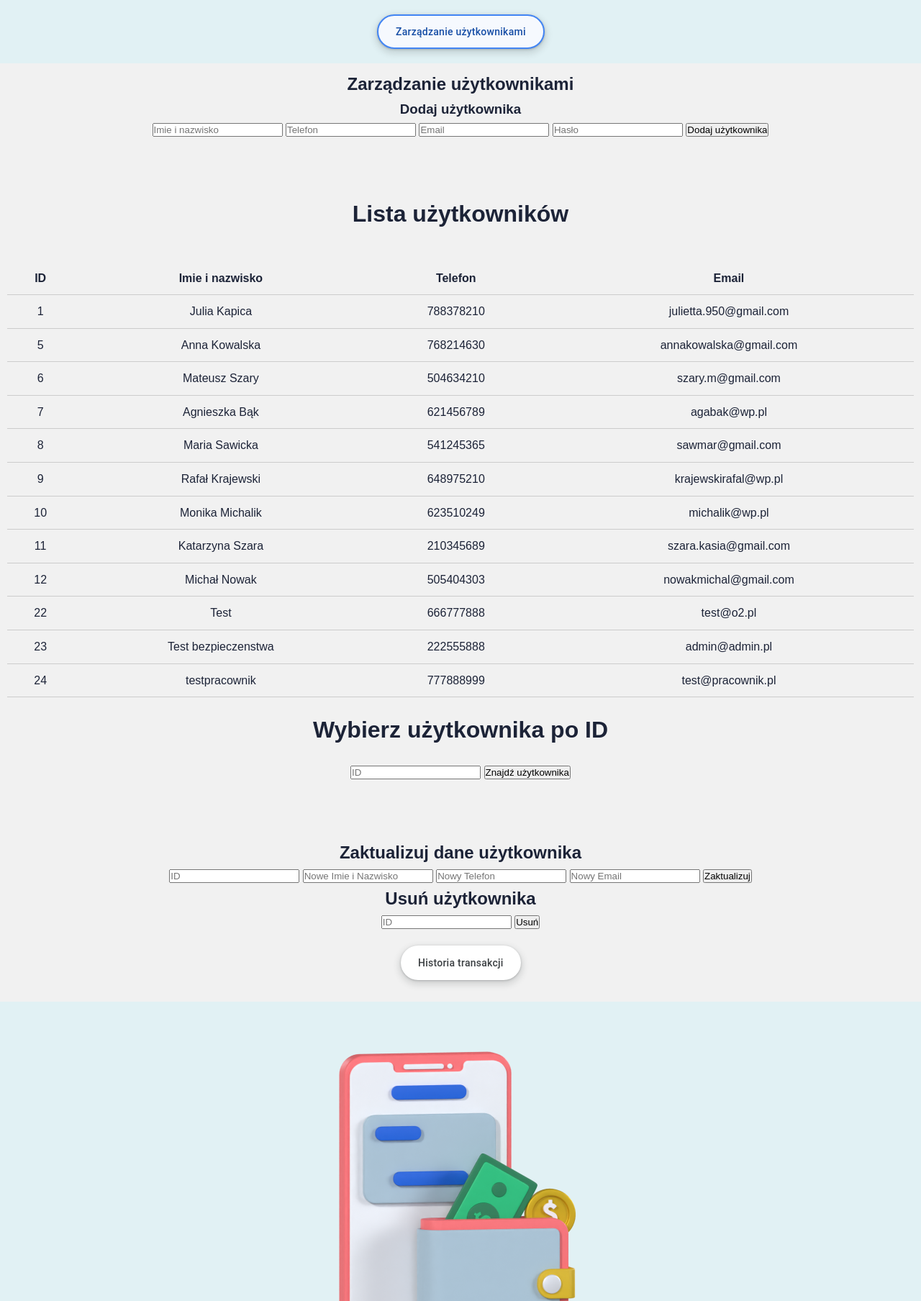
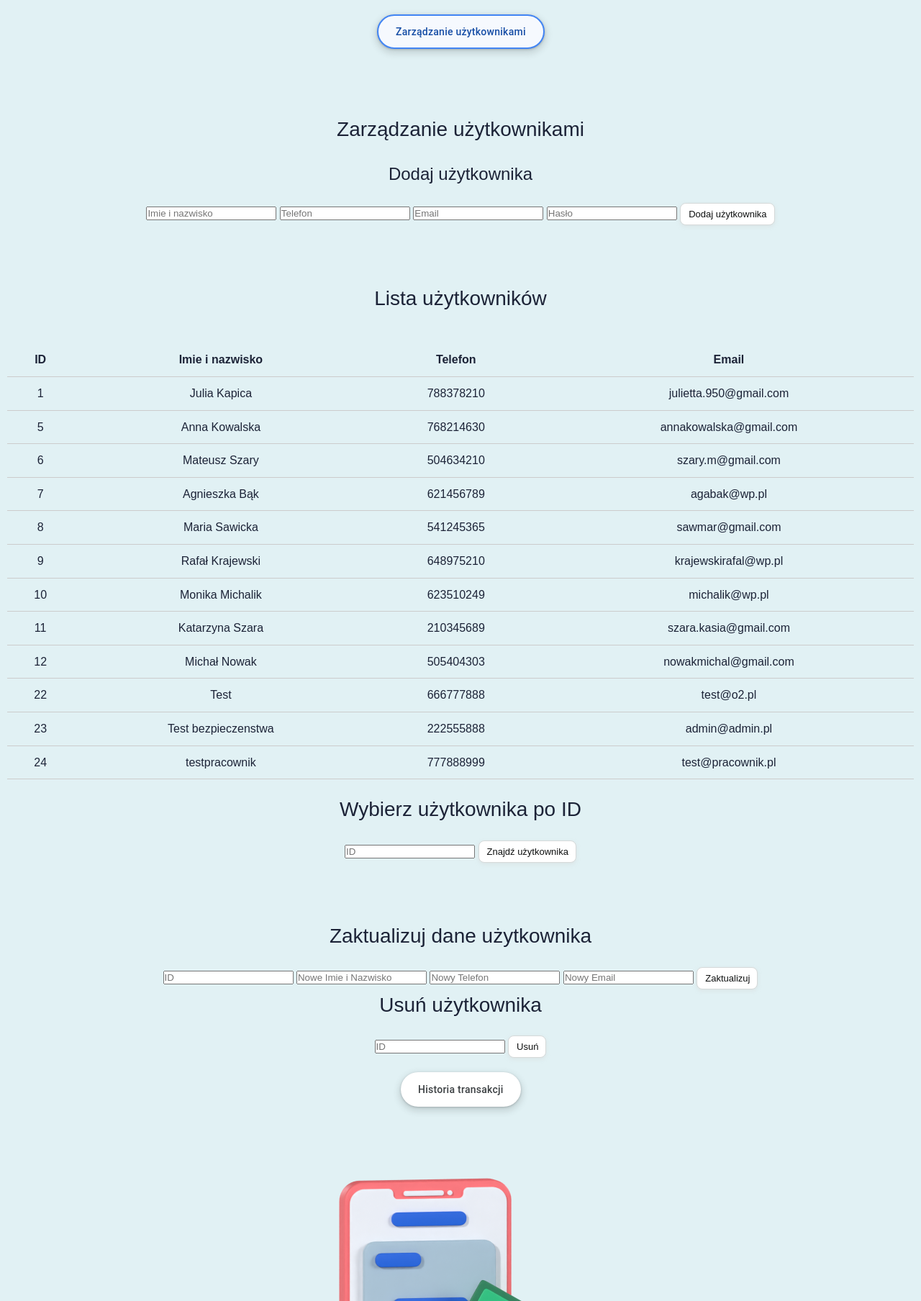
Before and after one commit to elenekajaia/technologie_internetowe, a PHP site: page /pracownik.php in a window 1280 px wide, after a click on "Zarządzanie użytkownikami". Shown: the part 78-1886 px from the top of the page at 72% size. Run offline with PHP 8.4, Linux system fonts and the light colour scheme; data comes from the database, SQL or seed files in the repository; data that the repository does not hold is empty.

Commit message:
css pracownik

```diff
--- a/pracownik.php
+++ b/pracownik.php
@@ -34,7 +34,7 @@
     <input type="email" name="email" placeholder="Email">
     <input type="password" name="password" placeholder="Hasło">
 
-    <input type="submit" value="Dodaj użytkownika">
+    <input type="submit" value="Dodaj użytkownika" id="btn">
   </form>
   </section>
 
@@ -86,7 +86,7 @@
   <h2>Wybierz użytkownika po ID</h2>
   <form action="<?php echo $_SERVER['PHP_SELF']; ?>" method="GET">
     <input type="text" name="user_id" placeholder="ID">
-    <input type="submit" value="Znajdź użytkownika">
+    <input type="submit" value="Znajdź użytkownika" id="btn">
   </form>
   <?php
   if (isset($_GET['user_id'])) {
@@ -136,7 +136,7 @@
     <input type="name" name="name" placeholder="Nowe Imie i Nazwisko">
     <input type="phone" name="phone" placeholder="Nowy Telefon">
     <input type="email" name="email" placeholder="Nowy Email">
-    <input type="submit" value="Zaktualizuj">
+    <input type="submit" value="Zaktualizuj" id="btn">
   </form>
     </section>
     <section class="delete-user">
@@ -144,7 +144,7 @@
 <h2>Usuń użytkownika</h2>
 <form action="delete_user.php" method="POST">
     <input type="int" name="user_id" placeholder="ID">
-    <input type="submit" value="Usuń">
+    <input type="submit" value="Usuń" id="btn">
 </form>
 
 </section>
--- a/pracownik_style.css
+++ b/pracownik_style.css
@@ -207,7 +207,78 @@
     margin-bottom: 20px;
   }
 
+  #btn {
+    background-color: #fff;
+    border: 1px solid #d5d9d9;
+    border-radius: 8px;
+    box-shadow: rgba(213, 217, 217, .5) 0 2px 5px 0;
+    box-sizing: border-box;
+    color: #0f1111;
+    cursor: pointer;
+    display: inline-block;
+    font-family: "Amazon Ember",sans-serif;
+    font-size: 13px;
+    line-height: 29px;
+    padding: 0 10px 0 11px;
+    position: relative;
+    text-align: center;
+    text-decoration: none;
+    user-select: none;
+    -webkit-user-select: none;
+    touch-action: manipulation;
+    vertical-align: middle;
+    width: auto;
 
+  }
+
+  #btn:hover {
+    background-color: #f7fafa;
+  }
+
+  #btn:focus {
+    border-color: #008296;
+    box-shadow: rgba(213, 217, 217, .5) 0 2px 5px 0;
+    outline: 0;
+  }
+
+
+
+  #user-management {
+    margin-top: 60px;
+    color: #1c2337;
+    background-color: #e1f1f4;
+  }
+
+  #user-management h2 {
+    font-size: 28px;
+    margin-bottom: 20px;
+    font-weight: lighter;
+  }
+  #user-management h3 {
+    font-size: 24px;
+    margin-bottom: 20px;
+    font-weight: lighter;
+  }
+
+  .users-list {
+    background-color: #e1f1f4;
+    padding: 80px 0;
+    text-align: center;
+  }
+
+
+  .users-list p {
+    font-size: 18px;
+    margin-bottom: 40px;
+  }
+  #transactions {
+    background-color: #e1f1f4;
+  }
+  #transactions h2 {
+    font-size: 28px;
+    margin-bottom: 20px;
+    font-weight: lighter;
+  }
   /* tabela users */
   table {
     width: 100%;
```
